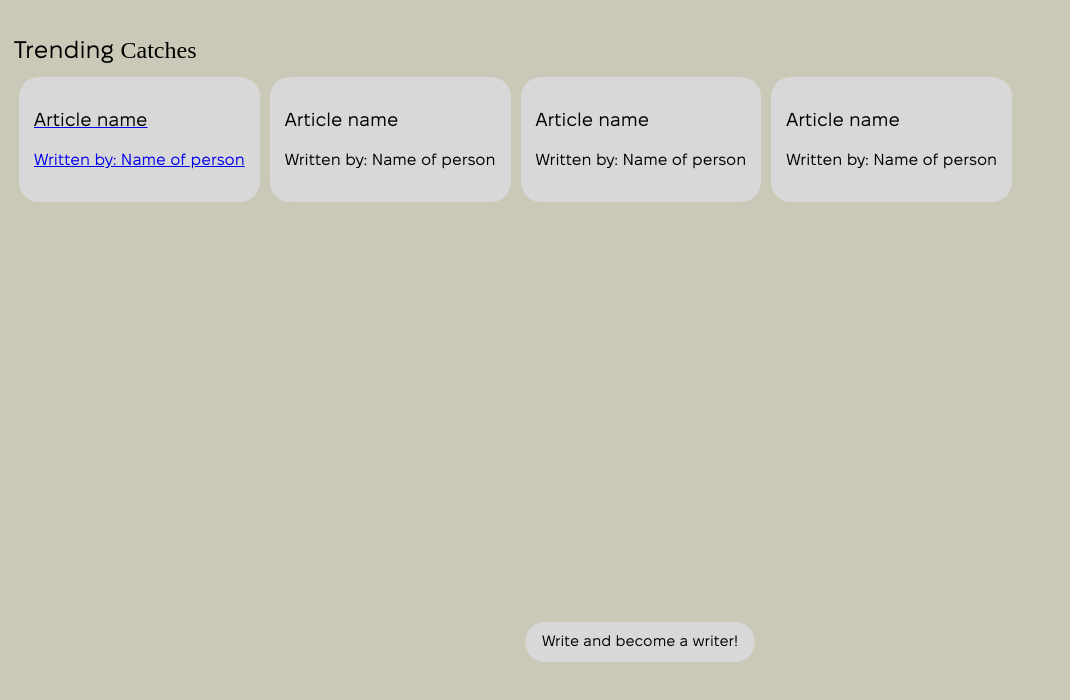
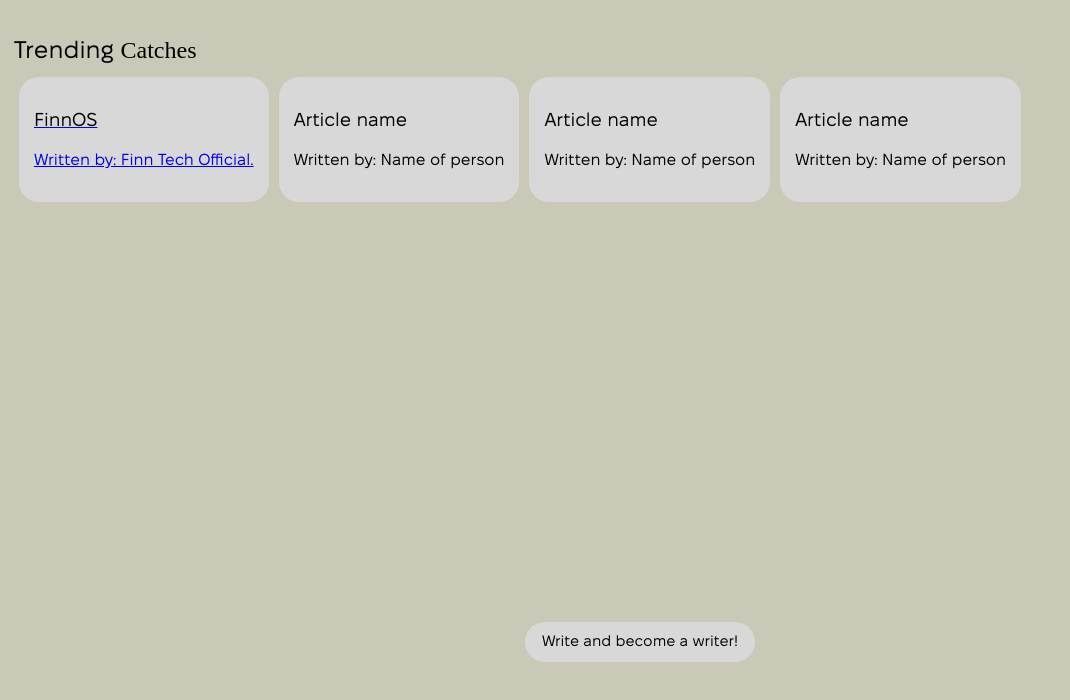
Before and after one commit to Abhi-Flex23/CatchUp, a plain HTML site: page index.html in a window 1280 px wide. Shown: the part 98-798 px from the top of the page, without its empty margins (0-1070 px from the left). Drawn offline with Linux system fonts and the light colour scheme; a web font is replaced by a local one.

Commit message:
Added article to home screen

```diff
--- a/index.html
+++ b/index.html
@@ -17,8 +17,8 @@
         <div class="articles">
             <a href="articles/finnOS.html">
                 <div class="article">
-                    <h3>Article name</h3>
-                    <p>Written by: Name of person</p>
+                    <h3>FinnOS</h3>
+                    <p>Written by: Finn Tech Official.</p>
                 </div>
             </a>
             <div class="article">
```
